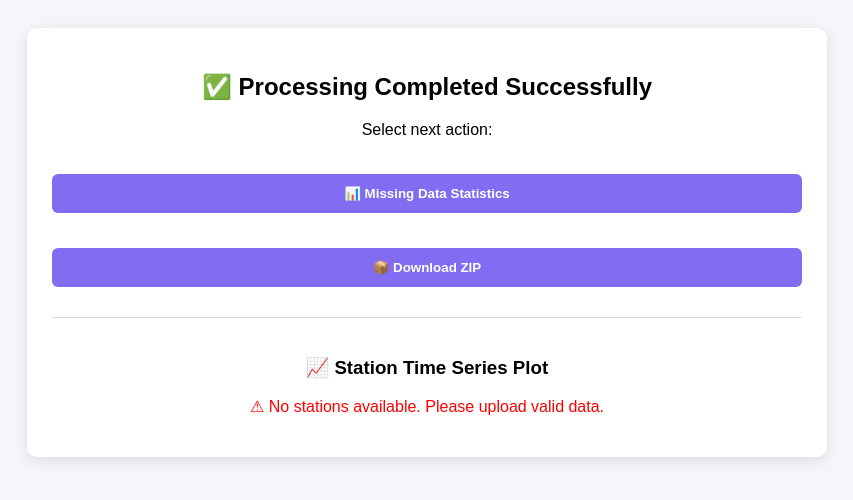
After one commit to Kibrom533/Meteor_app_v1, a Flask app: template templates/result.html in a window 1280 px wide. The commit adds this page. Shown: the top 500 px of the page, without its empty margins (213-1066 px from the left). Run offline with Flask 3, Linux system fonts and the light colour scheme; the template is opened without the code that fills it, so the values that code supplies are empty.

Commit message:
Add result and stats HTML pages

```diff
--- a/app.py
+++ b/app.py
@@ -1,15 +1,20 @@
-# app.py
-from flask import Flask, render_template, request, send_file
+from flask import Flask, render_template, request, send_file, Response
 import sqlite3
-from processor import process_data, export_zip
+import pandas as pd
+import plotly.express as px
+
+from processor import process_data, export_zip, compute_missing_statistics
 
 app = Flask(__name__)
 
 DB_NAME = "meteo.db"
 
+# store processed dataset globally
+processed_df = None
+
 
 # =========================
-# INIT DB
+# INIT DATABASE
 # =========================
 def init_db():
     conn = sqlite3.connect(DB_NAME)
@@ -38,45 +43,177 @@ init_db()
 
 
 # =========================
-# ROUTES
+# HOME PAGE
 # =========================
 @app.route("/")
 def home():
     return render_template("index.html")
 
 
+# =========================
+# UPLOAD + PROCESS
+# =========================
 @app.route("/upload", methods=["POST"])
 def upload():
 
-    file = request.files["file"]
+    global processed_df
 
-    if file.filename == "":
-        return "No file selected"
+    file = request.files.get("file")
 
-    start_year = int(request.form["start_year"])
-    end_year = int(request.form["end_year"])
+    if not file or file.filename == "":
+        return "❌ No file selected"
 
-    df = process_data(file, start_year, end_year)
+    start_year = int(request.form.get("start_year"))
+    end_year = int(request.form.get("end_year"))
 
-    return f"""
-    <h3>✅ Processing Complete</h3>
-    <p>Years: {start_year} - {end_year}</p>
-    <p>Rows: {len(df)}</p>
-    <a href="/download_zip">Download ZIP per station</a>
-    """
+    processed_df = process_data(file, start_year, end_year)
+
+    station_list = sorted(processed_df["NAME"].dropna().unique())
+
+    return render_template(
+        "result.html",
+        station_list=station_list
+    )
 
 
+# =========================
+# STATISTICS
+# =========================
+@app.route("/stats")
+def stats():
+
+    if processed_df is None:
+        return "❌ No data processed"
+
+    stats_df = compute_missing_statistics(processed_df)
+
+    return render_template(
+        "stats.html",
+        stats=stats_df.to_dict(orient="records")
+    )
+
+
+# =========================
+# ZIP DOWNLOAD
+# =========================
 @app.route("/download_zip")
 def download_zip():
-    zip_buffer = export_zip()
+
+    if processed_df is None:
+        return "❌ No data processed"
 
     return send_file(
-        zip_buffer,
+        export_zip(),
         as_attachment=True,
         download_name="stations_data.zip",
         mimetype="application/zip"
     )
 
 
+# =========================
+# 📈 PLOT (DAILY + GAPS + MULTI-STATION)
+# =========================
+@app.route("/plot", methods=["GET"])
+def plot_station():
+
+    global processed_df
+
+    if processed_df is None:
+        return "❌ No data processed"
+
+    stations = request.args.getlist("stations")
+    element = request.args.get("element")
+
+    if not stations:
+        return "❌ No station selected"
+
+    if not element:
+        return "❌ No element selected"
+
+    df = processed_df.copy()
+
+    # =========================
+    # FILTER DATA
+    # =========================
+    df = df[
+        (df["NAME"].isin(stations)) &
+        (df["Element"] == element)
+    ]
+
+    if df.empty:
+        return "❌ No data found for selection"
+
+    # =========================
+    # CREATE DAILY DATE
+    # =========================
+    df["date"] = pd.to_datetime(
+        df["year"].astype(str) + "-" +
+        df["month"].astype(str) + "-" +
+        df["day"].astype(str),
+        errors="coerce"
+    )
+
+    # keep missing values (IMPORTANT for gaps)
+    df_daily = df.dropna(subset=["date"])
+
+    # sort properly
+    df_daily = df_daily.sort_values(["NAME", "date"])
+
+    # =========================
+    # Y-AXIS LABEL
+    # =========================
+    if element == "PRECIP":
+        y_label = "Precipitation (mm/day)"
+    else:
+        y_label = "Temperature (°C)"
+
+    # =========================
+    # PLOT
+    # =========================
+    fig = px.line(
+        df_daily,
+        x="date",
+        y="Value",
+        color="NAME",
+        title=f"{element} Daily Time Series",
+        labels={
+            "Value": y_label,
+            "date": "Day/Year"
+        }
+    )
+
+    # 🔥 CRITICAL: DO NOT CONNECT MISSING VALUES
+    fig.update_traces(connectgaps=False)
+
+    # =========================
+    # JOURNAL STYLE
+    # =========================
+    fig.update_layout(
+        template="simple_white",
+        title_x=0.5,
+        hovermode="x unified",
+        font=dict(family="Arial", size=12)
+    )
+
+    fig.update_xaxes(
+        showline=True,
+        linewidth=1,
+        linecolor="black",
+        mirror=True
+    )
+
+    fig.update_yaxes(
+        showline=True,
+        linewidth=1,
+        linecolor="black",
+        mirror=True
+    )
+
+    return Response(fig.to_html(full_html=True), mimetype="text/html")
+
+
+# =========================
+# RUN
+# =========================
 if __name__ == "__main__":
     app.run(debug=True, use_reloader=False)
--- /dev/null
+++ b/templates/result.html
@@ -0,0 +1,139 @@
+<!doctype html>
+<html>
+  <head>
+    <title>Processing Complete</title>
+
+    <style>
+      body {
+        font-family: Arial, sans-serif;
+        padding: 20px;
+        background: #f4f6f9;
+      }
+
+      .container {
+        background: white;
+        padding: 25px;
+        border-radius: 10px;
+        max-width: 750px;
+        margin: auto;
+        box-shadow: 0px 4px 15px rgba(0, 0, 0, 0.1);
+      }
+
+      h2,
+      h3 {
+        text-align: center;
+      }
+
+      .section {
+        margin-top: 25px;
+      }
+
+      button {
+        padding: 12px;
+        margin-top: 10px;
+        width: 100%;
+        background: #826cf1;
+        color: white;
+        border: none;
+        border-radius: 6px;
+        cursor: pointer;
+        font-weight: bold;
+      }
+
+      button:hover {
+        background: #0056b3;
+      }
+
+      select,
+      .dropdown {
+        width: 100%;
+        padding: 10px;
+        margin-top: 10px;
+        border-radius: 6px;
+        border: 1px solid #ccc;
+      }
+
+      .multi-select {
+        height: 180px;
+      }
+
+      .note {
+        font-size: 12px;
+        color: gray;
+        margin-top: 5px;
+      }
+
+      .divider {
+        margin-top: 30px;
+        border-top: 1px solid #ddd;
+        padding-top: 20px;
+      }
+    </style>
+  </head>
+
+  <body>
+    <div class="container">
+      <h2>✅ Processing Completed Successfully</h2>
+
+      <p style="text-align: center">Select next action:</p>
+
+      <!-- ========================= -->
+      <!-- STATS -->
+      <!-- ========================= -->
+      <div class="section">
+        <a href="/stats" target="_blank">
+          <button>📊 Missing Data Statistics</button>
+        </a>
+      </div>
+
+      <!-- ========================= -->
+      <!-- ZIP DOWNLOAD -->
+      <!-- ========================= -->
+      <div class="section">
+        <a href="/download_zip" target="_blank">
+          <button>📦 Download ZIP</button>
+        </a>
+      </div>
+
+      <!-- ========================= -->
+      <!-- PLOT SECTION -->
+      <!-- ========================= -->
+      <div class="section divider">
+        <h3>📈 Station Time Series Plot</h3>
+
+        {% if station_list and station_list|length > 0 %}
+
+        <form action="/plot" method="GET" target="_blank">
+          <!-- SELECT STATIONS -->
+          <label><strong>Select Station(s):</strong></label>
+          <select name="stations" multiple required class="multi-select">
+            {% for s in station_list %}
+            <option value="{{ s }}">{{ s }}</option>
+            {% endfor %}
+          </select>
+
+          <p class="note">
+            Hold CTRL (Windows) or CMD (Mac) to select multiple stations
+          </p>
+
+          <!-- 🔥 NEW: SELECT ELEMENT -->
+          <label><strong>Select Variable:</strong></label>
+          <select name="element" class="dropdown" required>
+            <option value="PRECIP">Precipitation (mm/day)</option>
+            <option value="TMPMAX">Max Temperature (°C)</option>
+            <option value="TMPMIN">Min Temperature (°C)</option>
+          </select>
+
+          <!-- SUBMIT -->
+          <button type="submit">📈 Generate Plot</button>
+        </form>
+
+        {% else %}
+        <p style="color: red; text-align: center">
+          ⚠ No stations available. Please upload valid data.
+        </p>
+        {% endif %}
+      </div>
+    </div>
+  </body>
+</html>
```
Also changed, not shown: processor.py (+95 -30 lines), static/style.css (+68 -6 lines), templates/index.html (+13 -9 lines), templates/stats.html (added, +112 -0 lines).
